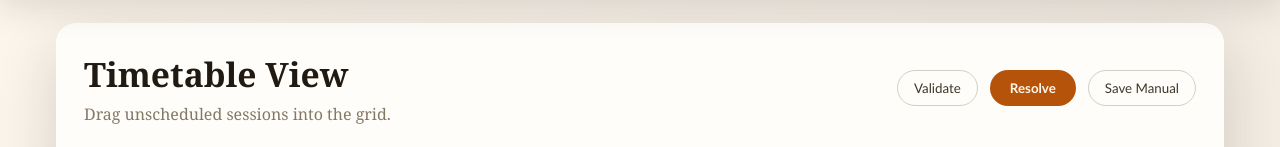
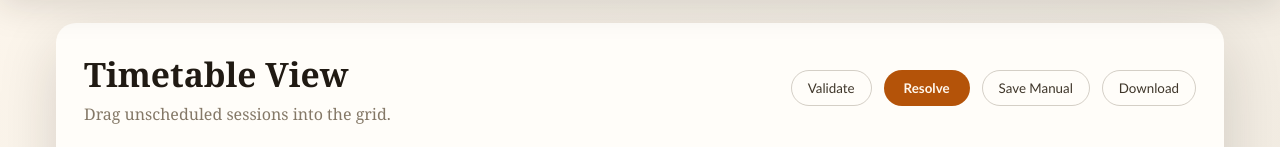
Before and after one commit to SithminiThennakoon/KLN_Timetable, a React (Vite) app in the folder frontend/: page /view in a window 1280 px wide. Shown: the part 131-278 px from the top of the page. Built offline with nearby package versions, Linux system fonts and the light colour scheme; no server answers.

Commit message:
Add PDF download, fix entry duplication, remove department tab

```diff
--- a/frontend/package.json
+++ b/frontend/package.json
@@ -9,6 +9,8 @@
   },
   "dependencies": {
     "axios": "^1.13.5",
+    "jspdf": "^4.2.0",
+    "jspdf-autotable": "^5.0.7",
     "react": "^18.0.0",
     "react-dom": "^18.0.0",
     "react-router-dom": "^6.0.0"
--- a/frontend/src/pages/DatabaseDashboard.jsx
+++ b/frontend/src/pages/DatabaseDashboard.jsx
@@ -1,7 +1,6 @@
 import React, { useEffect, useMemo, useState } from "react";
 import "../styles/DatabaseDashboard.css";
 import { dataStatusService } from "../services/dataStatusService";
-import { departmentService } from "../services/departmentService";
 import { subjectService } from "../services/subjectService";
 import { pathwayService } from "../services/pathwayService";
 import { moduleService } from "../services/moduleService";
@@ -10,7 +9,6 @@ import { lecturerService } from "../services/lecturerService";
 import { roomService } from "../services/roomServiceNew";
 
 const tabs = [
-  "Departments",
   "Subjects",
   "Pathways",
   "Modules",
@@ -26,13 +24,12 @@ const emptyModal = {
 };
 
 function DatabaseDashboard() {
-  const [activeTab, setActiveTab] = useState("Departments");
+  const [activeTab, setActiveTab] = useState("Subjects");
   const [status, setStatus] = useState({ ready: false, issues: [], warnings: [] });
   const [loadingStatus, setLoadingStatus] = useState(true);
   const [modal, setModal] = useState(emptyModal);
   const [error, setError] = useState("");
 
-  const [departments, setDepartments] = useState([]);
   const [subjects, setSubjects] = useState([]);
   const [pathways, setPathways] = useState([]);
   const [modules, setModules] = useState([]);
@@ -56,8 +53,7 @@ function DatabaseDashboard() {
 
   const fetchAll = async () => {
     try {
-      const [dept, subj, path, mod, sess, lect, room] = await Promise.all([
-        departmentService.list(),
+      const [subj, path, mod, sess, lect, room] = await Promise.all([
         subjectService.list(),
         pathwayService.list(),
         moduleService.list(),
@@ -65,7 +61,6 @@ function DatabaseDashboard() {
         lecturerService.list(),
         roomService.list(),
       ]);
-      setDepartments(dept || []);
       setSubjects(subj || []);
       setPathways(path || []);
       setModules(mod || []);
@@ -105,7 +100,6 @@ function DatabaseDashboard() {
 
   const handleDelete = async (entity, id) => {
     try {
-      if (entity === "Departments") await departmentService.remove(id);
       if (entity === "Subjects") await subjectService.remove(id);
       if (entity === "Pathways") await pathwayService.remove(id);
       if (entity === "Modules") await moduleService.remove(id);
@@ -121,10 +115,6 @@ function DatabaseDashboard() {
 
   const handleSave = async () => {
     try {
-      if (activeTab === "Departments") {
-        if (modal.mode === "create") await departmentService.create(form);
-        else await departmentService.update(form.id, form);
-      }
       if (activeTab === "Subjects") {
         if (modal.mode === "create") await subjectService.create(form);
         else await subjectService.update(form.id, form);
@@ -158,7 +148,6 @@ function DatabaseDashboard() {
   };
 
   const tableRows = useMemo(() => {
-    if (activeTab === "Departments") return departments;
     if (activeTab === "Subjects") return subjects;
     if (activeTab === "Pathways") return pathways;
     if (activeTab === "Modules") return modules;
@@ -166,12 +155,10 @@ function DatabaseDashboard() {
     if (activeTab === "Lecturers") return lecturers;
     if (activeTab === "Rooms") return rooms;
     return [];
-  }, [activeTab, departments, subjects, pathways, modules, sessions, lecturers, rooms]);
+  }, [activeTab, subjects, pathways, modules, sessions, lecturers, rooms]);
 
   const renderColumns = () => {
     switch (activeTab) {
-      case "Departments":
-        return ["id", "name", "code"];
       case "Subjects":
         return ["id", "name", "code", "department_id"];
       case "Pathways":
--- a/frontend/src/pages/ViewTimetable.jsx
+++ b/frontend/src/pages/ViewTimetable.jsx
@@ -6,6 +6,8 @@ import { lecturerService } from "../services/lecturerService";
 import { roomService } from "../services/roomServiceNew";
 import { sessionService } from "../services/sessionService";
 import { moduleService } from "../services/moduleService";
+import jsPDF from 'jspdf';
+import 'jspdf-autotable';
 
 const days = ["Monday", "Tuesday", "Wednesday", "Thursday", "Friday"];
 const times = [
@@ -113,8 +115,69 @@ function ViewTimetable() {
     }
   };
 
+  const handleDownloadPDF = () => {
+    const doc = new jsPDF({ orientation: 'landscape' });
+
+    doc.setFontSize(18);
+    doc.text('Timetable', 14, 20);
+    doc.setFontSize(10);
+    doc.text(new Date().toLocaleDateString(), 14, 28);
+
+    const header = ['Time', ...days];
+    const body = times.map((time, timeIndex) => {
+      const row = [time];
+      days.forEach((day, dayIndex) => {
+        const timeslotId = dayIndex * times.length + timeIndex + 1;
+        const cellEntries = filteredEntries.filter(e => e.timeslot_id === timeslotId);
+        const cellText = cellEntries.map(entry => {
+          const sg = sessionGroupLookup.get(`${entry.session_id}-${entry.group_number}`);
+          const mod = sg ? moduleLookup.get(sg.module_id) : null;
+          const rm = roomLookup.get(entry.room_id);
+          return `${mod?.code || entry.session_id} / ${rm?.name || entry.room_id}`;
+        }).join('\n');
+        row.push(cellText);
+      });
+      return row;
+    });
+
+    doc.autoTable({
+      head: [header],
+      body: body,
+      startY: 35,
+      styles: { fontSize: 8, cellPadding: 2, valign: 'middle' },
+      columnStyles: { 0: { fontStyle: 'bold', cellWidth: 25 } },
+    });
+
+    const unschedData = filteredUnscheduled.map(s => [
+      moduleLookup.get(s.module_id)?.code || s.module_id,
+      s.session_id,
+      s.group_number
+    ]);
+
+    if (unschedData.length > 0) {
+      doc.text('Unscheduled Sessions', 14, doc.lastAutoTable.finalY + 15);
+      doc.autoTable({
+        head: [['Module', 'Session', 'Group']],
+        body: unschedData,
+        startY: doc.lastAutoTable.finalY + 20,
+      });
+    }
+
+    doc.save(`timetable-${new Date().toISOString().split('T')[0]}.pdf`);
+  };
+
   const filteredEntries = useMemo(() => {
-    return entries.filter((entry) => {
+    const seen = new Set();
+    const unique = [];
+    entries.forEach((entry) => {
+      const key = `${entry.session_id}-${entry.group_number}-${entry.timeslot_id}`;
+      if (!seen.has(key)) {
+        seen.add(key);
+        unique.push(entry);
+      }
+    });
+
+    return unique.filter((entry) => {
       if (filters.room && entry.room_id !== Number(filters.room)) return false;
       if (filters.lecturer) {
         const match = sessionsInEntries.find((s) => s.session_id === entry.session_id);
@@ -173,6 +236,9 @@ function ViewTimetable() {
             </button>
             <button className="ghost-btn" onClick={handlePersistManual} disabled={loading || manualEntries.length === 0}>
               Save Manual
+            </button>
+            <button className="ghost-btn" onClick={handleDownloadPDF} disabled={entries.length === 0}>
+              Download
             </button>
           </div>
         </div>
```
